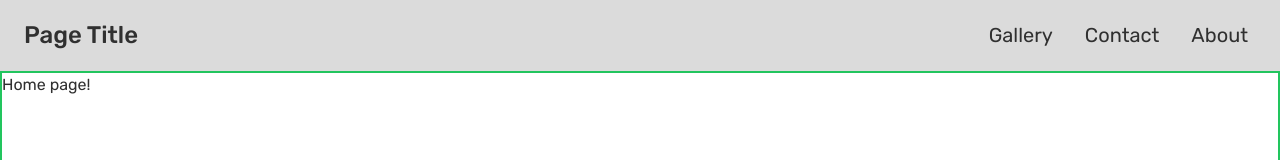
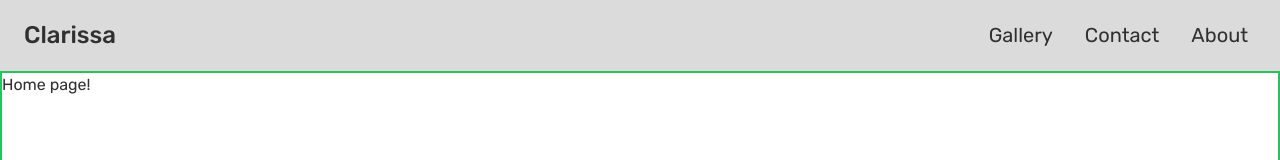
Before and after one commit to brianf4/ceramics-website, a React (Vite) app in the folder frontend/: page / in a window 1280 px wide. Shown: the top 160 px of the page. Built offline with nearby package versions, Linux system fonts and the light colour scheme.

Commit message:
added clients name as title

```diff
--- a/frontend/src/components/Navbar.jsx
+++ b/frontend/src/components/Navbar.jsx
@@ -22,7 +22,7 @@ export default function Navbar() {
         </label>
       </div>
       <div className="flex-1 px-2 mx-2">
-        <Link className="text-2xl font-medium" to='/'>Page Title</Link>
+        <Link className="text-2xl font-medium" to='/'>Clarissa</Link>
       </div>
       <div className="flex-none hidden lg:block">
         <ul className="menu menu-horizontal">
```
Also changed, not shown: 1 other file (tests, documents, lock files or other folders).
